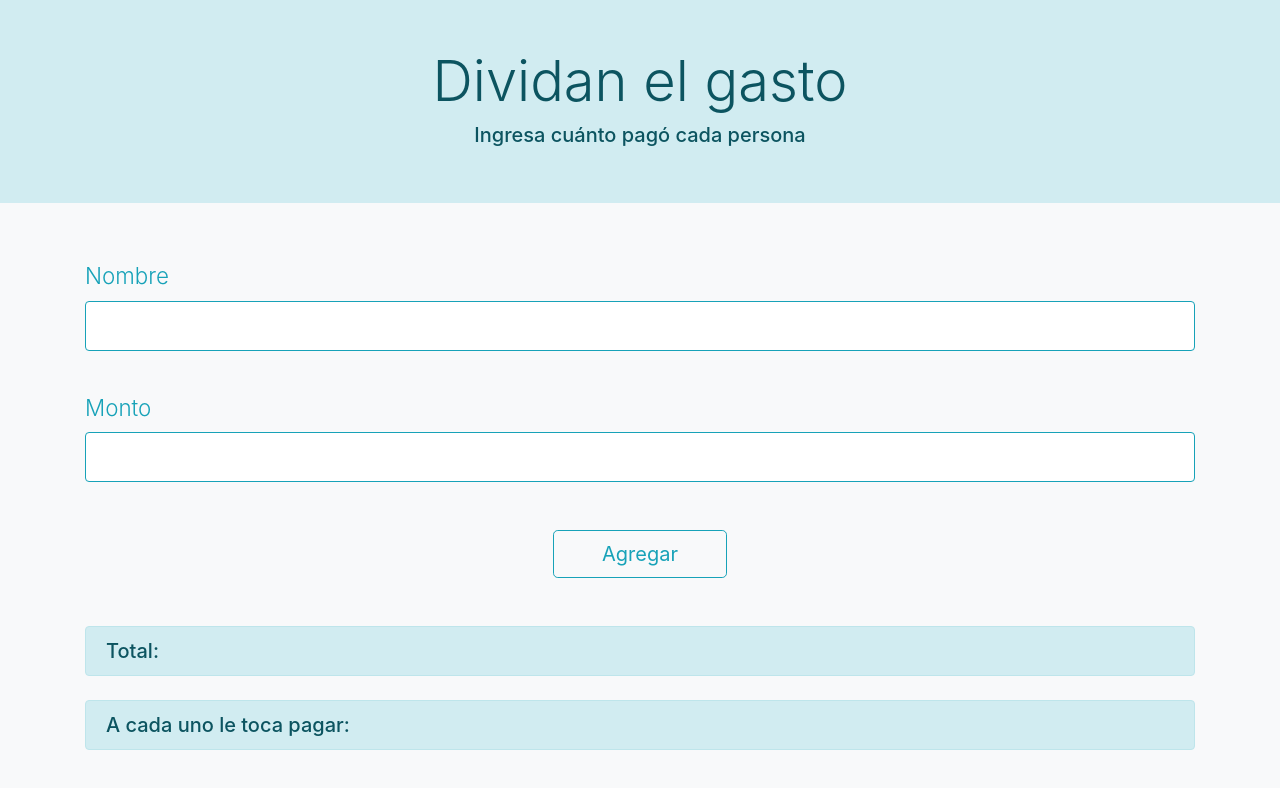
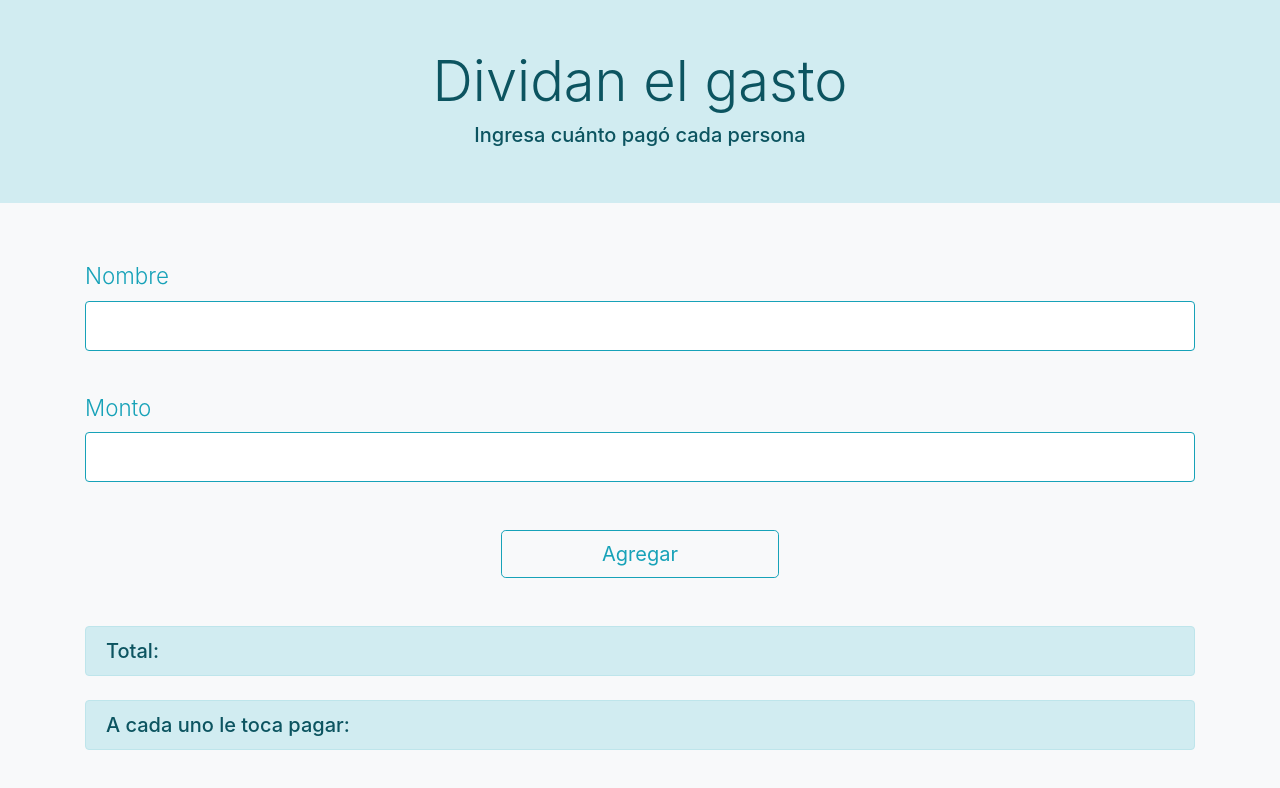
Before and after one commit to Ibrandan/DividanElGasto, a plain HTML site: page index.html in a window 1280 px wide. Drawn offline with nearby package versions, Linux system fonts and the light colour scheme.

Commit message:
Actualizacion de boton

```diff
--- a/index.html
+++ b/index.html
@@ -45,7 +45,7 @@
         </div>
         <div class="text-center mt-5">
           <a
-            class="btn btn-light text-info border-info btn-lg px-5"
+            class="btn btn-light text-info border-info btn-lg w-25"
             href="#"
             onclick="calcular()"
             >Agregar</a
```
Also changed, not shown: 1 other file.
